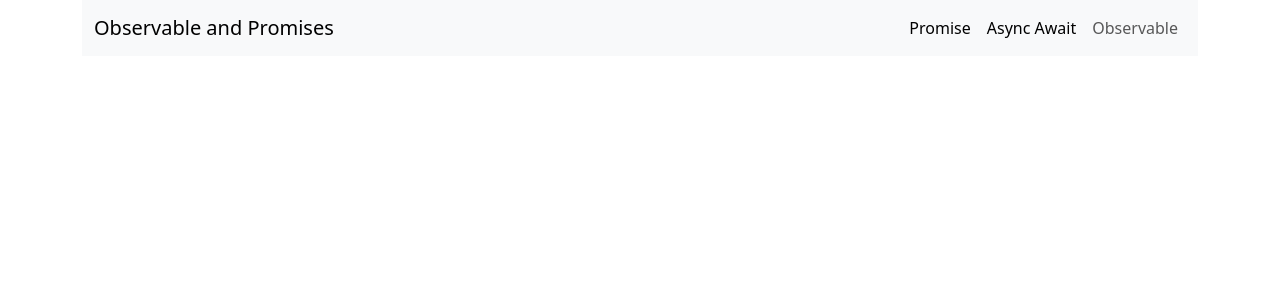
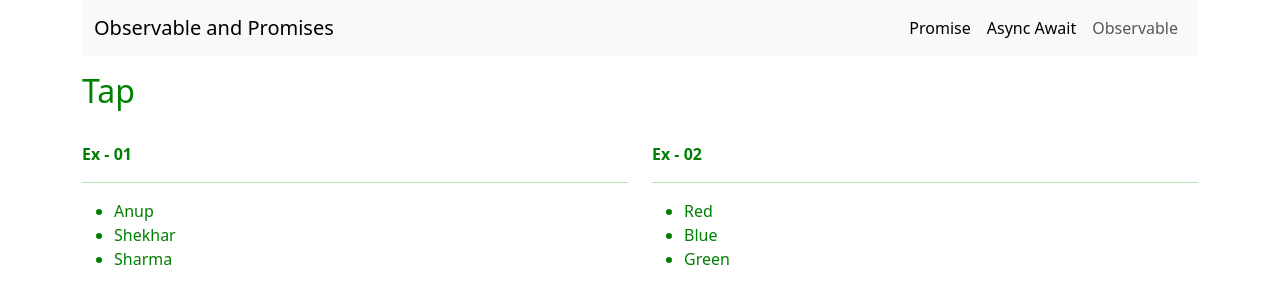
Before and after one commit to Vaibhav2596/Rxjs-Series, an Angular app: page /observable/tap in a window 1280 px wide. Before the commit this address led to /. Shown: the top 304 px of the page. Built offline with nearby package versions, Linux system fonts and the light colour scheme.

Commit message:
Tap Operator

```diff
--- a/src/app/Features/observable-component/observable-operator-list/observable-operator-list.html
+++ b/src/app/Features/observable-component/observable-operator-list/observable-operator-list.html
@@ -25,6 +25,9 @@
       <li>
         <a routerLink="filter">Filter</a>
       </li>
+      <li>
+        <a routerLink="tap">Tap</a>
+      </li>
     </ul>
   </div>
 </div>
--- /dev/null
+++ b/src/app/Features/observable-component/tap-operator/tap-operator.html
@@ -0,0 +1,18 @@
+<div class="my-3" [ngStyle]="{'color' : myColor}">
+  <h2>Tap</h2>
+  <br />
+
+  <div class="row">
+    <div class="col-md-6">
+      <strong>Ex - 01</strong>
+      <hr />
+      <ul id="elContainer"></ul>
+    </div>
+
+    <div class="col-md-6">
+      <strong>Ex - 02</strong>
+      <hr />
+      <ul id="elContainer2"></ul>
+    </div>
+  </div>
+</div>
--- /dev/null
+++ b/src/app/Features/observable-component/tap-operator/tap-operator.ts
@@ -0,0 +1,67 @@
+import { Component, inject, OnInit } from '@angular/core';
+import { interval, map, Subscription, tap } from 'rxjs';
+import { DesignUtilityService } from '../../services/design-utility-service';
+import { NgStyle } from "@angular/common";
+
+@Component({
+  selector: 'app-tap-operator',
+  imports: [NgStyle],
+  templateUrl: './tap-operator.html',
+  styleUrl: './tap-operator.scss',
+})
+export class TapOperator implements OnInit {
+  private _du = inject(DesignUtilityService);
+  myColor : string = '';
+
+  ngOnInit(): void {
+    const source = interval(1500);
+    // Ex - 01
+    const Arr = ['Anup', 'Shekhar', 'Sharma', 'Uxtrendz', 'John', 'Alex', 'Robert'];
+    let obsSubscription: Subscription;
+
+    obsSubscription = source
+      .pipe(
+        tap((res) => {
+          if (res >= Arr.length) {
+            obsSubscription.unsubscribe();
+          }
+        }),
+        map((data) => Arr[data]),
+      )
+      .subscribe((res) => {
+        this._du.print(res, 'elContainer');
+      });
+
+    // Ex - 02
+    const Colors = [
+      'Red',
+      'Blue',
+      'Green',
+      'Yellow',
+      'Purple',
+      'Orange',
+      'Pink',
+      'Brown',
+      'Black',
+      'Violet',
+      'Gray',
+      'Cyan',
+    ];
+    let obsSubscription2: Subscription;
+
+    obsSubscription2 = source
+      .pipe(
+        tap((res) => {
+          console.log('tap => ' + res);
+          if (res >= Colors.length) {
+            obsSubscription2.unsubscribe();
+          }
+        }),
+        map((data) => Colors[data]),
+      )
+      .subscribe((res) => {
+        this.myColor = res;
+        this._du.print(res, 'elContainer2');
+      });
+  }
+}
--- a/src/app/app.routes.ts
+++ b/src/app/app.routes.ts
@@ -11,6 +11,7 @@ import { CustomObservable } from './Features/observable-component/custom-observa
 import { MapOperator } from './Features/observable-component/map-operator/map-operator';
 import { PluckOperator } from './Features/observable-component/pluck-operator/pluck-operator';
 import { FilterOperator } from './Features/observable-component/filter-operator/filter-operator';
+import { TapOperator } from './Features/observable-component/tap-operator/tap-operator';
 
 export const routes: Routes = [
   { path: '', redirectTo: 'promise', pathMatch: 'full' },
@@ -28,7 +29,8 @@ export const routes: Routes = [
       {path: 'custom-observable', component: CustomObservable},
       {path: 'map', component: MapOperator},
       {path: 'pluck', component: PluckOperator},
-      {path: 'filter', component: FilterOperator}
+      {path: 'filter', component: FilterOperator},
+      {path: 'tap', component: TapOperator},
     ],
   },
 ];
```
Also changed, not shown: public/Notes_V1/12. Tap.md (added, +3 -0 lines), public/Notes_V1/image-4.png (added), src/app/Features/observable-component/tap-operator/tap-operator.scss (added), 1 other file (tests, documents, lock files or other folders).
